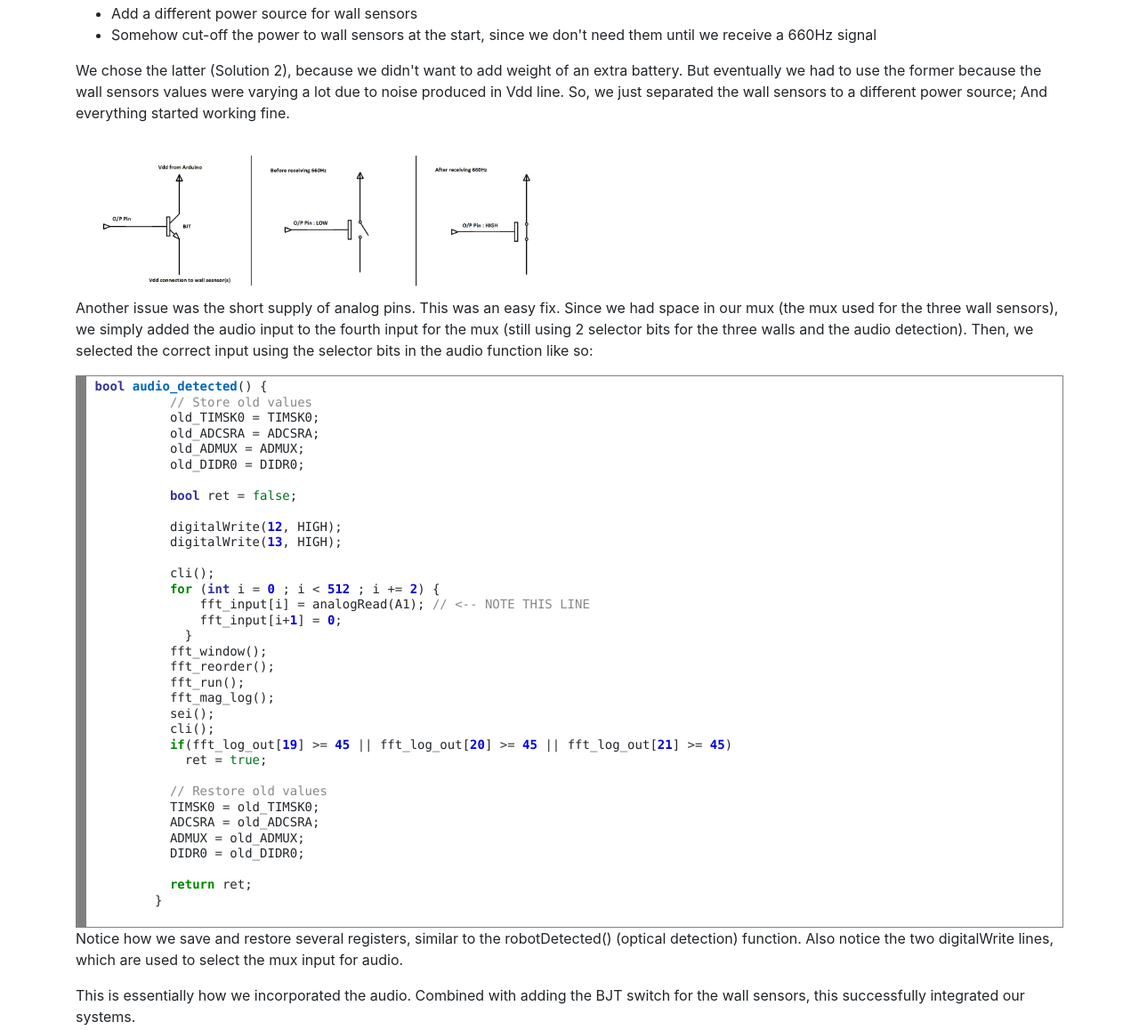
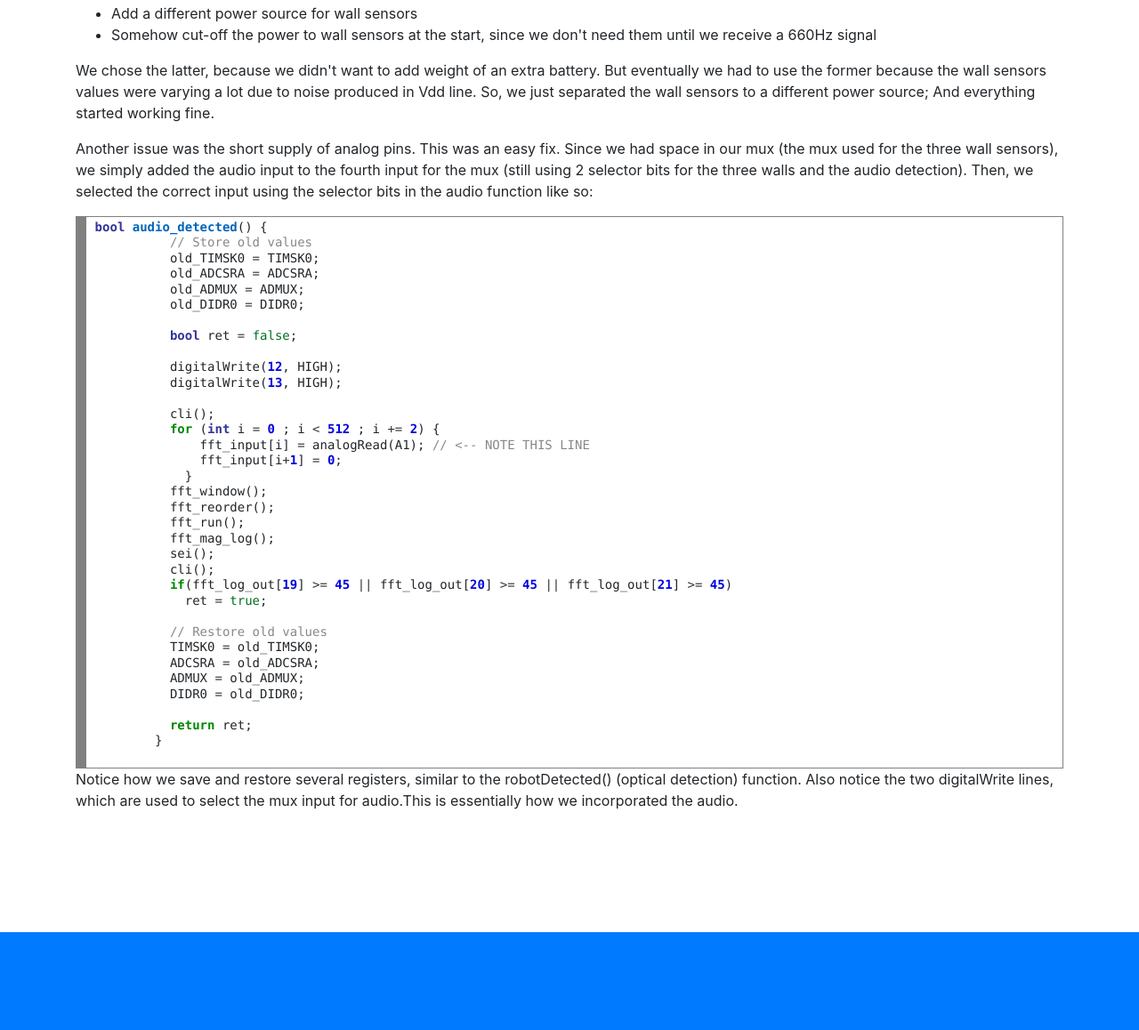
Before and after one commit to ece3400-team16/team16, a website with bundled scripts: page lab3.html in a window 1280 px wide. Shown: the part 2098-3256 px from the top of the page at 89% size. Built offline with nearby package versions, Linux system fonts and the light colour scheme.

Commit message:
no more bjts

```diff
--- a/lab3.html
+++ b/lab3.html
@@ -133,14 +133,7 @@
           <li>Add a different power source for wall sensors</li>
           <li>Somehow cut-off the power to wall sensors at the start, since we don't need them until we receive a 660Hz signal</li>
         </ul>
-        <p>We chose the latter (Solution 2), because we didn't want to add weight of an extra battery. But eventually we had to use the former because the wall sensors values were varying a lot due to noise produced in Vdd line. So, we just separated the wall sensors to a different power source; And everything started working fine.</p>
-        <div class="row no-gutters">
-          <div class="col-lg-6">
-            <a class="portfolio-item">
-              <img class="img-fluid" src="img/lab3/wallsensor_diagram.png" alt="">
-            </a>
-          </div>
-        </div>
+        <p>We chose the latter, because we didn't want to add weight of an extra battery. But eventually we had to use the former because the wall sensors values were varying a lot due to noise produced in Vdd line. So, we just separated the wall sensors to a different power source; And everything started working fine.</p>
         <p>Another issue was the short supply of analog pins. This was an easy fix.  Since we had space in our mux (the mux used for the three wall sensors), we simply added the audio input to the fourth input for the mux (still using 2 selector bits for the three walls and the audio detection).  Then, we selected the correct input using the selector bits in the audio function like so:</p>
         <!-- HTML generated using hilite.me --><div style="background: #ffffff; overflow:auto;width:auto;border:solid gray;border-width:.1em .1em .1em .8em;padding:.2em .6em;"><pre style="margin: 0; line-height: 125%"><span style="color: #333399; font-weight: bold">bool</span> <span style="color: #0066BB; font-weight: bold">audio_detected</span>() {
           <span style="color: #888888">// Store old values </span>
@@ -177,8 +170,7 @@
           <span style="color: #008800; font-weight: bold">return</span> ret;
         }
         </pre></div>
-        <p>Notice how we save and restore several registers, similar to the robotDetected() (optical detection) function.  Also notice the two digitalWrite lines, which are used to select the mux input for audio.</p>
-        <p>This is essentially how we incorporated the audio.  Combined with adding the BJT switch for the wall sensors, this successfully integrated our systems.</p>
+        <p>Notice how we save and restore several registers, similar to the robotDetected() (optical detection) function.  Also notice the two digitalWrite lines, which are used to select the mux input for audio.This is essentially how we incorporated the audio.</p>
       </div>
     </section>
 
```
